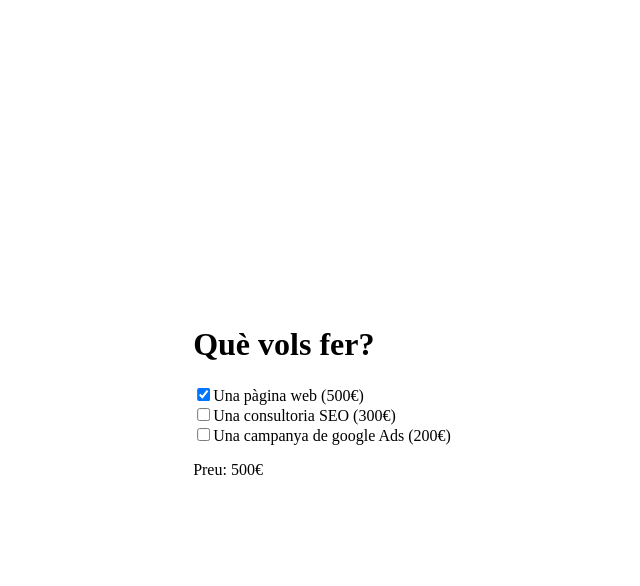
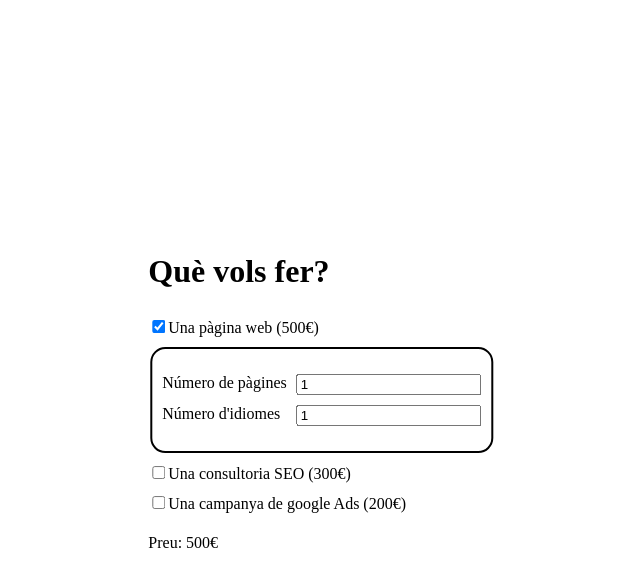
Before and after one commit to marnauortega/react-sprint-7, a React app: page / in a window 1280 px wide. Both pictures are taken after a click on the checkbox "Una pàgina web (500€)". Shown: the whole page, without its empty margins (318-958 px from the left). Built offline with nearby package versions, Linux system fonts and the light colour scheme.

Commit message:
n1 - exercice 2

```diff
--- /dev/null
+++ b/src/data/products.json
@@ -0,0 +1,36 @@
+[
+  {
+    "id": 0,
+    "name": "root",
+    "childIds": [1, 4, 5]
+  },
+  {
+    "id": 1,
+    "name": "website",
+    "text": "Una pàgina web (500€)",
+    "type": "checkbox",
+    "price": 500,
+    "childIds": [2, 3]
+  },
+  { "id": 2, "name": "pages", "text": "Número de pàgines", "type": "text", "price": 30, "childIds": [], "base": 1 },
+  {
+    "id": 3,
+    "name": "languages",
+    "text": "Número d'idiomes",
+    "type": "text",
+    "price": 30,
+    "childIds": [],
+    "base": 1,
+    "multiplier": true,
+    "multipliedIds": [2]
+  },
+  { "id": 4, "name": "SEO", "text": "Una consultoria SEO (300€)", "type": "checkbox", "price": 300, "childIds": [] },
+  {
+    "id": 5,
+    "name": "marketing",
+    "text": "Una campanya de google Ads (200€)",
+    "type": "checkbox",
+    "price": 200,
+    "childIds": []
+  }
+]
--- a/src/index.html
+++ b/src/index.html
@@ -9,6 +9,6 @@
   </head>
   <body>
     <div id="root"></div>
-    <script type="module" src="js/app.js"></script>
+    <script type="module" src="js/App.js"></script>
   </body>
 </html>
--- a/src/js/app.js
+++ b/src/js/app.js
@@ -1,60 +1,21 @@
 import React, { StrictMode } from "react";
 import ReactDOM from "react-dom/client";
-import { useState } from "react";
+import { Form } from "./components/Form";
 
 let websitePrice = 0;
 let SEOPrice = 0;
 let adsPrice = 0;
 
 const App = () => {
-  const [thePrice, setPrice] = useState(0);
-
-  const setWebsitePrice = (e) => {
-    websitePrice = e.target.checked ? parseInt(e.target.value, 10) : 0;
-    websitePrice = e.target.checked ? 500 : 0;
-    setPrice(getTotal());
-  };
-
-  const setSEOPrice = (e) => {
-    SEOPrice = e.target.checked ? parseInt(e.target.value, 10) : 0;
-    setPrice(getTotal());
-  };
-
-  const setAdsPrice = (e) => {
-    adsPrice = e.target.checked ? parseInt(e.target.value, 10) : 0;
-    setPrice(getTotal());
-  };
-
-  const getTotal = () => {
-    return websitePrice + SEOPrice + adsPrice;
-  };
-
   return (
     <div className="card">
       <h1>Què vols fer?</h1>
-      <form>
-        <div className="field">
-          <input id="website" type="checkbox" onChange={setWebsitePrice} value="500" />
-          <label htmlFor="website">Una pàgina web (500€)</label>
-        </div>
-        <div className="field">
-          <input id="seo" type="checkbox" onChange={setSEOPrice} value="300" />
-          <label htmlFor="website">Una consultoria SEO (300€)</label>
-        </div>
-        <div className="field">
-          <input id="ads" type="checkbox" onChange={setAdsPrice} value="200" />
-          <label htmlFor="website">Una campanya de google Ads (200€)</label>
-        </div>
-      </form>
-      <p>
-        Preu: <span className="price">{thePrice}€</span>
-      </p>
+      <Form />
     </div>
   );
 };
 
-const root = document.querySelector("#root");
-ReactDOM.createRoot(root).render(
+ReactDOM.createRoot(document.querySelector("#root")).render(
   <React.StrictMode>
     <App />
   </React.StrictMode>
--- /dev/null
+++ b/src/js/components/Form.js
@@ -0,0 +1,128 @@
+import { useEffect, useState } from "react";
+let fields = require("../../data/products.json");
+
+export const Form = () => {
+  // Set default qty
+  fields.forEach((field) => {
+    if (field.type === "checkbox") field.qty = 0;
+    if (field.type === "text") field.qty = 1;
+  });
+
+  const [form, setForm] = useState(fields);
+
+  const root = fields[0];
+  const mainFields = form.filter((f) => root.childIds.includes(f.id));
+
+  const calculateTotal = () => {
+    // Total of mainFields
+    const mainFieldsTotal = mainFields.reduce((acc, field) => {
+      return field.qty * field.price + acc;
+    }, 0);
+
+    // Total of subFields (with active parents)
+    const activeMainFields = mainFields.filter((f) => f.qty);
+    const subFieldIds = activeMainFields.reduce((acc, f) => [...acc, ...f.childIds], []);
+    const subFields = subFieldIds.map((id) => form[id]);
+    const subFieldsTotal = subFields.reduce((acc, field) => {
+      let multiplier = 1;
+
+      // If field is a multiplier-field, set its multiplier value
+      if (field.multiplier) {
+        multiplier = field.multipliedIds.reduce(
+          (acc, id) => (Math.max(form[id].qty - form[id].base, 0) + field.base) * acc,
+          1
+        );
+        // Multiplier should always be at least 1
+        multiplier = Math.max(multiplier, 1);
+      }
+
+      //Avoid negatives when a 1-based service is set to 0 units
+      let qty = field.base ? Math.max(field.qty - field.base, 0) : field.qty;
+
+      return qty * field.price * multiplier + acc;
+    }, 0);
+
+    return mainFieldsTotal + subFieldsTotal;
+  };
+
+  const total = calculateTotal();
+
+  return (
+    <form>
+      {mainFields.map((field) => (
+        <Field key={field.id} id={field.id} form={form} setForm={setForm} />
+      ))}
+      <p>
+        Preu: <span className="price">{total}€</span>
+      </p>
+    </form>
+  );
+};
+
+const Field = ({ id, form, setForm }) => {
+  const field = form[id];
+
+  function handleField(e) {
+    // Checkbox qty update
+    let newQty;
+    if (field.type === "checkbox") {
+      newQty = {
+        qty: e.target.checked ? 1 : 0,
+      };
+    }
+
+    // Input value update
+    if (field.type === "text") {
+      function isValidNumber(value) {
+        // only 0 or more digits
+        return /^\d*$/.test(value);
+      }
+      if (!isValidNumber(e.target.value)) return;
+
+      newQty = {
+        qty: e.target.value,
+      };
+    }
+
+    // State update
+    const newField = {
+      ...form[id],
+      ...newQty,
+    };
+    const newForm = form.map((f) => (f.id === id ? newField : f));
+    setForm(newForm);
+
+    // // TODO: why doesn't this update the checkbox?
+    // setForm((form) => {
+    //   form[id].qty = e.target.checked;
+    //   console.log("qty", form[id].qty);
+    //   return form;
+    // });
+  }
+
+  // Prop for checkbox or prop for input
+  let valueOrChecked;
+  if (field.type === "text") valueOrChecked = { value: field.qty };
+  if (field.type === "checkbox") valueOrChecked = { checked: field.qty };
+
+  // Subfield generator
+  let subFields;
+  if (field.childIds.length && field.qty) {
+    const subFieldObjects = form.filter((f) => field.childIds.includes(f.id));
+    subFields = (
+      <fieldset>
+        {subFieldObjects.map((field) => (
+          <Field key={field.id} id={field.id} form={form} setForm={setForm} />
+        ))}
+      </fieldset>
+    );
+  }
+
+  return (
+    <div className="field">
+      <input type={field.type} id={field.name} {...valueOrChecked} onChange={handleField} />
+      <label htmlFor={field.name}>{field.text}</label>
+      {subFields}
+    </div>
+  );
+};
--- a/src/scss/main.scss
+++ b/src/scss/main.scss
@@ -1,3 +1,5 @@
+@import "_variables";
+@import "_components";
 
 body {
   margin: 0;
@@ -9,3 +11,21 @@ body {
   left: 50%;
   transform: translate(-50%, -50%);
 }
+
+.field {
+  padding: 5px 0;
+}
+
+fieldset {
+  margin-top: 10px;
+  border: 2px solid black;
+  border-radius: 15px;
+  padding: 20px 10px;
+}
+
+fieldset .field {
+  display: flex;
+  flex-direction: row-reverse;
+  justify-content: space-between;
+  gap: 10px;
+}
```
Also changed, not shown: src/scss/_components.scss (added), src/scss/_variables.scss (added), 1 other file.
